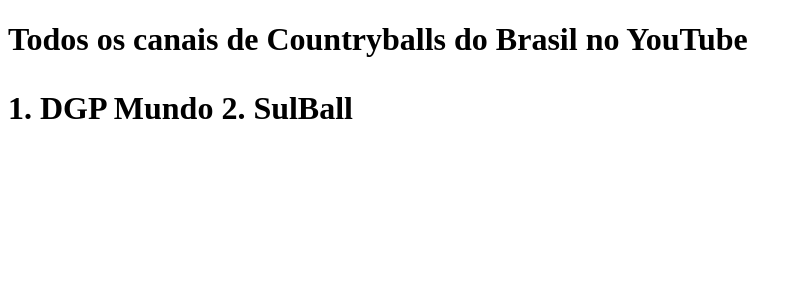
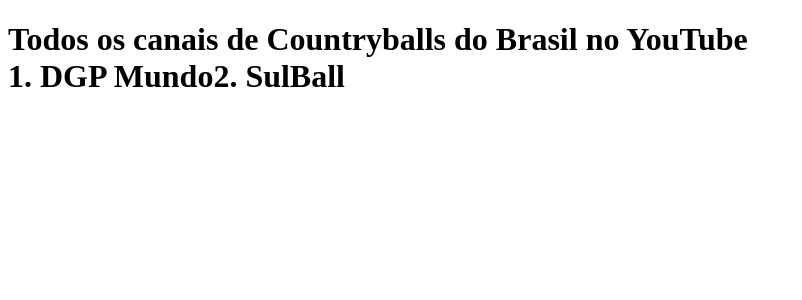
Before and after one commit to pedromiguel2013/clone-tabnews, a Next.js app: page / in a window 1280 px wide. Shown: the top 300 px of the page, without its empty margins (0-802 px from the left). Built offline with nearby package versions, Linux system fonts and the light colour scheme.

Commit message:
Lista dos Canais de Countryballs da Comunidade BR no YouTube

```diff
--- a/pages/index.js
+++ b/pages/index.js
@@ -2,10 +2,12 @@ function Home() {
   return (
     <h1>Todos os canais de Countryballs do Brasil no YouTube
     <div>
-    <p>
+    <p1>
     1. DGP Mundo
+    </p1>
+    <p2>
     2. SulBall
-    </p>
+    </p2>
     </div>
     </h1>
   );
```
